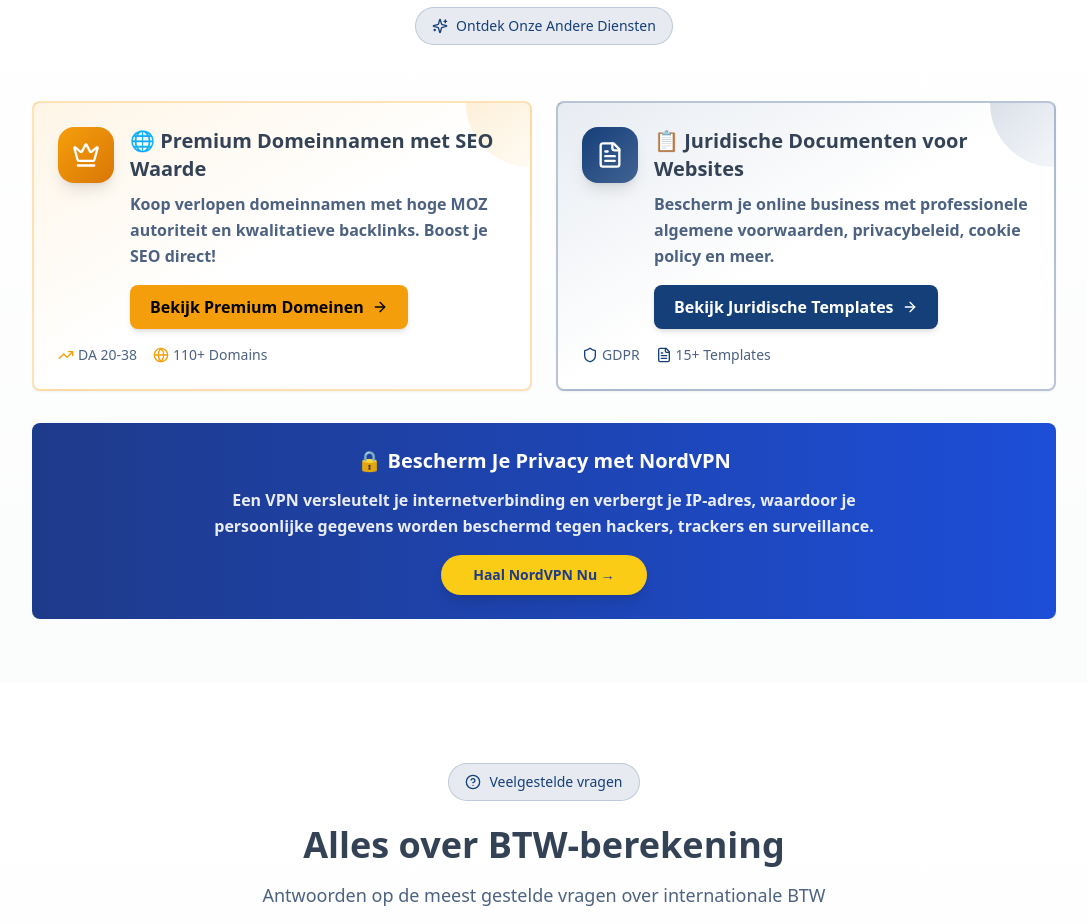
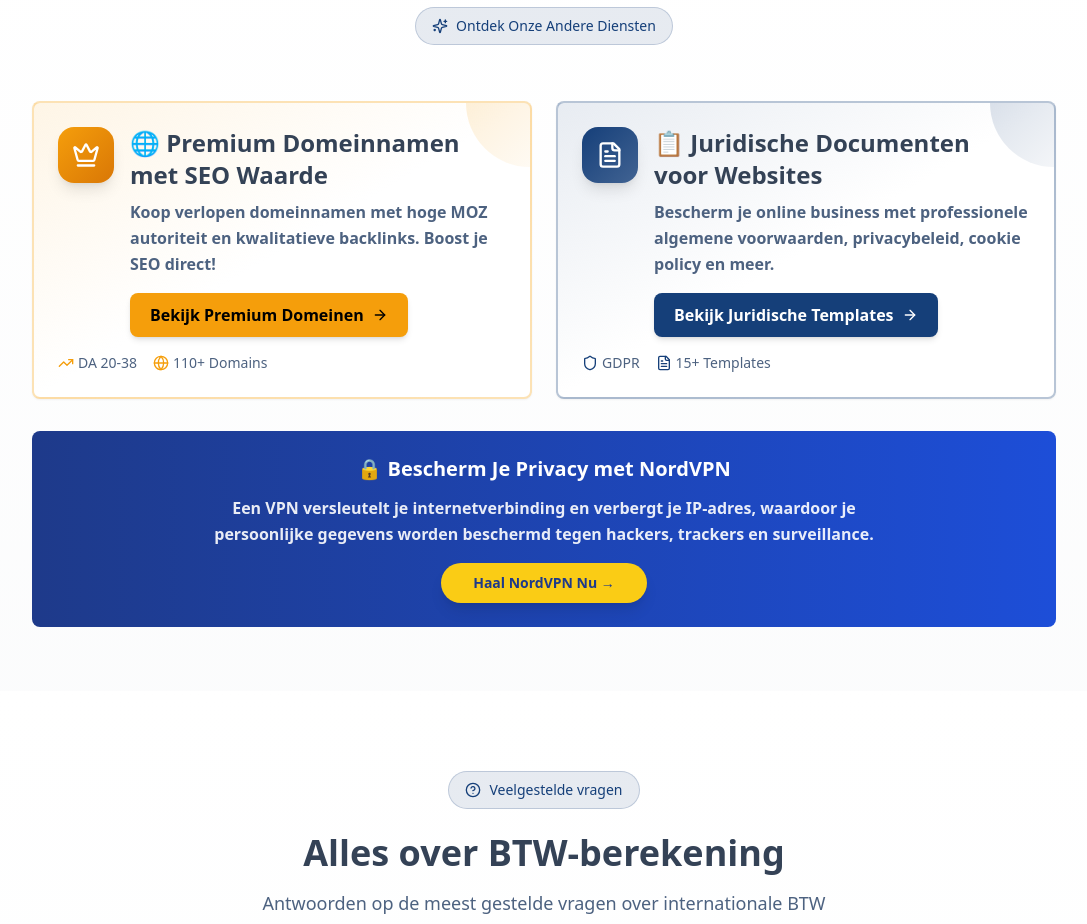
Before and after one commit to benidorp/nederlandse-frontend-vibe, a React (Vite) app: page /btw-calculator-wereldwijd in a window 1280 px wide. Shown: the part 4180-5104 px from the top of the page, without its empty margins (96-1183 px from the left). Built offline with nearby package versions, Linux system fonts and the light colour scheme; the HTML template or start-up script is replaced by a standard one.

Commit message:
Visual edit in Lovable
Edited UI in Lovable

```diff
--- a/src/components/vat/VATPromoBoxes.tsx
+++ b/src/components/vat/VATPromoBoxes.tsx
@@ -152,7 +152,7 @@ const VATPromoBoxes = ({ lang }: VATPromoBoxesProps) => {
                     <Crown className="w-7 h-7 text-white" />
                   </div>
                   <div className="flex-1">
-                    <h3 className="text-xl font-bold text-foreground mb-2">{t.premiumDomainsTitle}</h3>
+                    <h3 className="font-bold text-foreground mb-2 text-2xl">{t.premiumDomainsTitle}</h3>
                     <p className="text-muted-foreground mb-4 leading-relaxed font-bold text-base">{t.premiumDomainsDesc}</p>
                     <Link
                       to={t.premiumDomainsLink}
@@ -185,7 +185,7 @@ const VATPromoBoxes = ({ lang }: VATPromoBoxesProps) => {
                     <FileText className="w-7 h-7 text-white" />
                   </div>
                   <div className="flex-1">
-                    <h3 className="text-xl font-bold text-foreground mb-2">{t.legalDocsTitle}</h3>
+                    <h3 className="font-bold text-foreground mb-2 text-2xl">{t.legalDocsTitle}</h3>
                     <p className="text-muted-foreground mb-4 leading-relaxed font-bold text-base">{t.legalDocsDesc}</p>
                     <Link
                       to={t.legalDocsLink}
```
